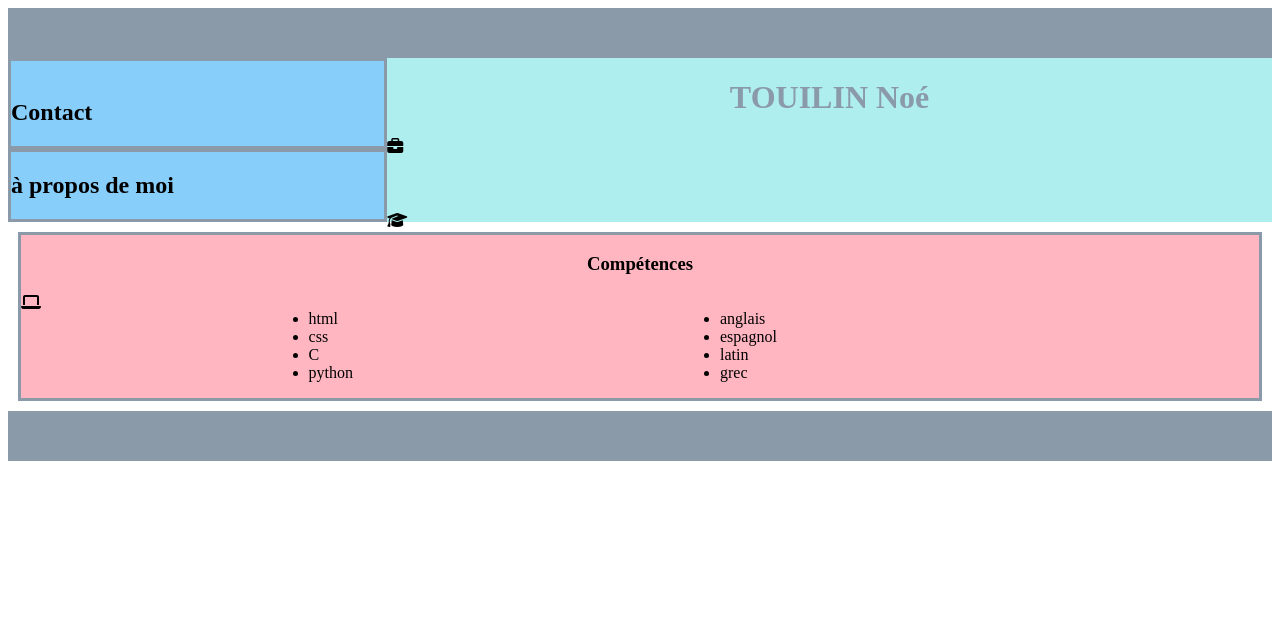
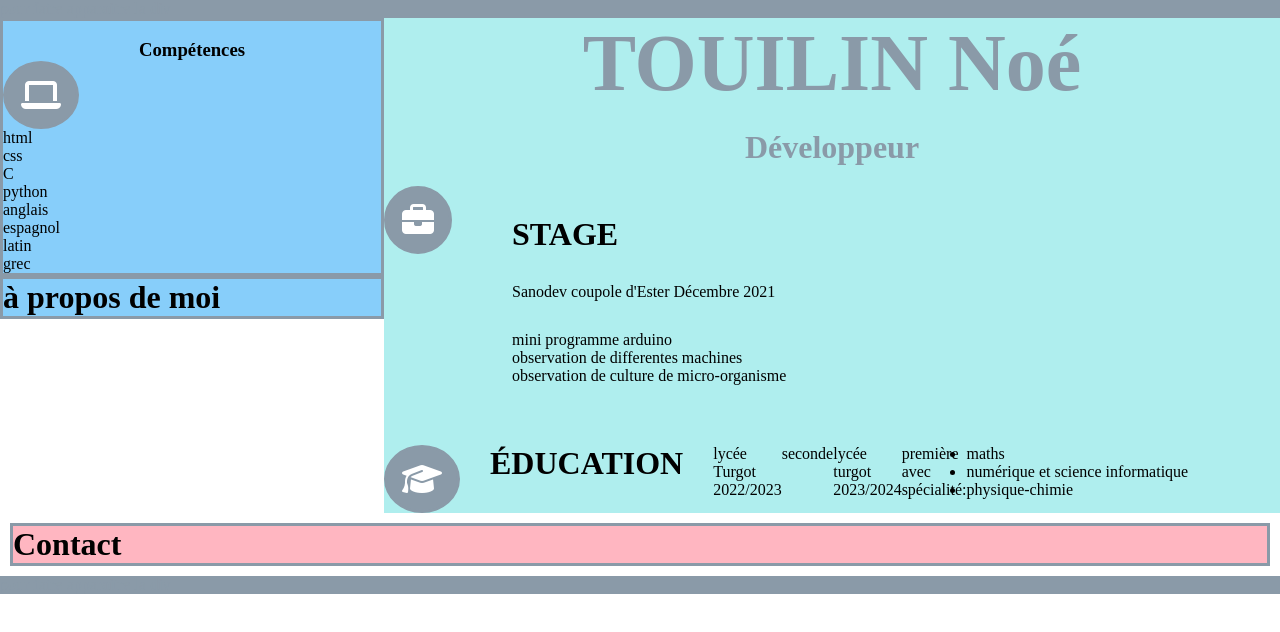
Before and after one commit to NoeTouilin/CV_noe, a plain HTML site: page index.html in a window 1280 px wide. Drawn offline with Linux system fonts and the light colour scheme.

Commit message:
icones plus une partie du main

```diff
--- a/assets/CSS/style.css
+++ b/assets/CSS/style.css
@@ -1,13 +1,25 @@
+*,
+:after,
+:before {
+    margin: 0;
+    padding: 0;
+    box-sizing: border-box;
+}
 h1{
 	text-align: center;
 	color: #8A9AA8;
-	font-size: xx-large;
+	font-size: 500%;
+	padding: 150px;
+	padding-top: 0;
+	padding-bottom: 0;
 }
 main{
+	height: 100%;
 	width: 70%;
 	background-color: paleturquoise;
 }
 aside{
+	height: 100%;
 	width: 30%;
 	background-color: lightskyblue;
 }
@@ -34,17 +46,41 @@ body{
 }
 .section-main{
 	height: 33%;
-}
-.footer-orga{
 	display: flex;
-	flex-wrap: wrap;
+	flex-wrap: nowrap;
 }
 ul{
-	width: 30%;
+	width: 100%;
 }
 h3{
+	margin: 0;
+	padding: 0;
 	text-align: center;
 }
-.fa-laptop{
-	width: 20%;
+.fa-briefcase, .fa-graduation-cap, .fa-laptop{
+	font-size: 200%;
+	color: white;
+	border: solid;
+	border-color: #8A9AA8;
+	border-radius: 50%;
+	height: 75%;
+	padding: 15px;
+	background-color: #8A9AA8;
 }
+h2{
+	font-size: 200%;
+}
+.div_stage, .div_p_stage, .p_stage, .mainh2{
+	margin: 30px;
+}
+.p_stage{
+	font: bold;
+}
+.mainh2{
+	margin-top: 0;
+}
+.titre{
+	text-align: center;
+	color: #8A9AA8;
+	margin: 20px;
+}
--- a/index.html
+++ b/index.html
@@ -12,6 +12,56 @@
 	<aside>
 		<section class="section-aside">
 			<img src="" alt="">
+		<h3>Compétences</h3>
+			<i class="fa-solid fa-laptop"></i>
+			<ul>
+				<li>html</li>
+				<li>css</li>
+				<li>C</li>
+				<li>python</li>
+				<li>anglais</li>
+				<li>espagnol</li>
+				<li>latin</li>
+				<li>grec</li>
+			</ul>
+		</section>
+		<section class="section-aside">
+			<h2>à propos de moi</h2>
+			<p>
+
+			</p>
+		</section>
+	</aside>
+	<main>
+		<h1>TOUILIN Noé</h1>
+		<h2 class="titre">Développeur</h2>
+		<section class="section-main">
+			<i class="fa-sharp fa-solid fa-briefcase"></i>
+			<div class="div_stage">
+			<h2 class="mainh2">STAGE</h2>
+			<p class="p_stage">Sanodev coupole d'Ester Décembre 2021</p>
+			<div class="div_p_stage">
+			<p>mini programme arduino</p>
+			<p>observation de differentes machines</p>
+			<p> observation de culture de micro-organisme</p>
+			</div>
+			</div>
+		</section>
+		<section class="section-main">
+			<i class="fa-solid fa-graduation-cap"></i>
+			<h2 class="mainh2">ÉDUCATION</h2>
+			<p>lycée Turgot 2022/2023</p>
+			<p>seconde </p>
+			<p>lycée turgot 2023/2024</p>
+			<p>première avec spécialité:</p>
+			<ul>
+				<li>maths</li>
+				<li>numérique et science informatique</li>
+				<li>physique-chimie</li>
+			</ul>
+		</section>
+	</main>
+	<footer>
 			<h2>Contact</h2>
 			<div>
 				<p>
@@ -28,46 +78,6 @@
 
 				</p>
 			</div>
-		</section>
-		<section class="section-aside">
-			<h2>à propos de moi</h2>
-			<p>
-
-			</p>
-		</section>
-	</aside>
-	<main>
-		<h1>TOUILIN Noé</h1>
-		<section class="section-main">
-			<i class="fa-sharp fa-solid fa-briefcase"></i>
-			<div>
-			<h2 class="mainh2"></h2>
-			</div>
-		</section>
-		<section class="section-main">
-			<i class="fa-solid fa-graduation-cap"></i>
-			<div>
-			<h2 class="mainh2"></h2>
-			</div>
-		</section>
-	</main>
-	<footer>
-		<h3>Compétences</h3>
-		<div class="footer-orga">
-			<i class="fa-solid fa-laptop"></i>
-			<ul>
-				<li>html</li>
-				<li>css</li>
-				<li>C</li>
-				<li>python</li>
-			</ul>
-			<ul>
-				<li>anglais</li>
-				<li>espagnol</li>
-				<li>latin</li>
-				<li>grec</li>
-			</ul>
-		</div>
 	</footer>
 	<div class="déco"><p>pour faire apparaitre la div</p></div>
 </body>
```
